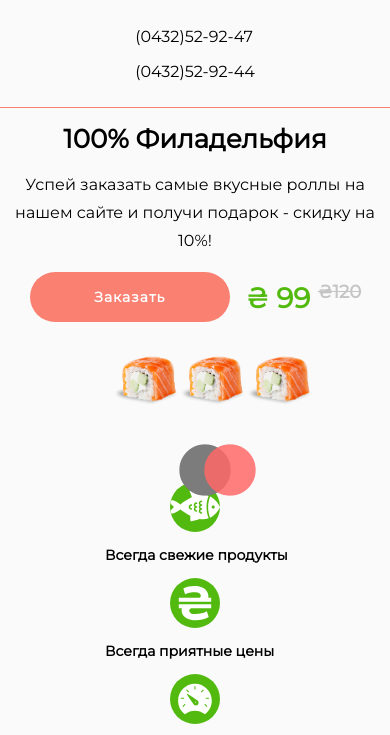
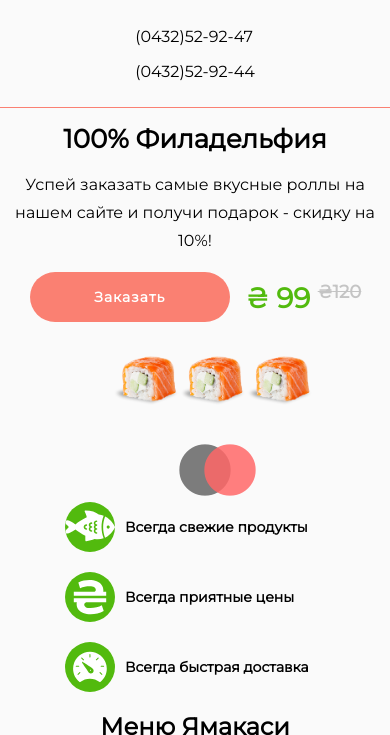
Before and after one commit to Nikita1999UA/yamasakiSite.github.io, a plain HTML site: page index.html in a window 390 px wide. Shown: the part 99-834 px from the top of the page. Drawn offline with Linux system fonts and the light colour scheme; files whose address does not match are found by name.

Commit message:
Add files via upload

```diff
--- a/style/media.css
+++ b/style/media.css
@@ -115,9 +115,14 @@
     .breadcrumbs{
         text-align: center;
     }
+    .about-us div {
+        width: 100%;
+        justify-content: center;
+        margin-top: 20px;
+    }
 
     .about-us div p {
-        width: 190px;
+        width: 200px;
         margin-left: 10px;
     }
 }
```
